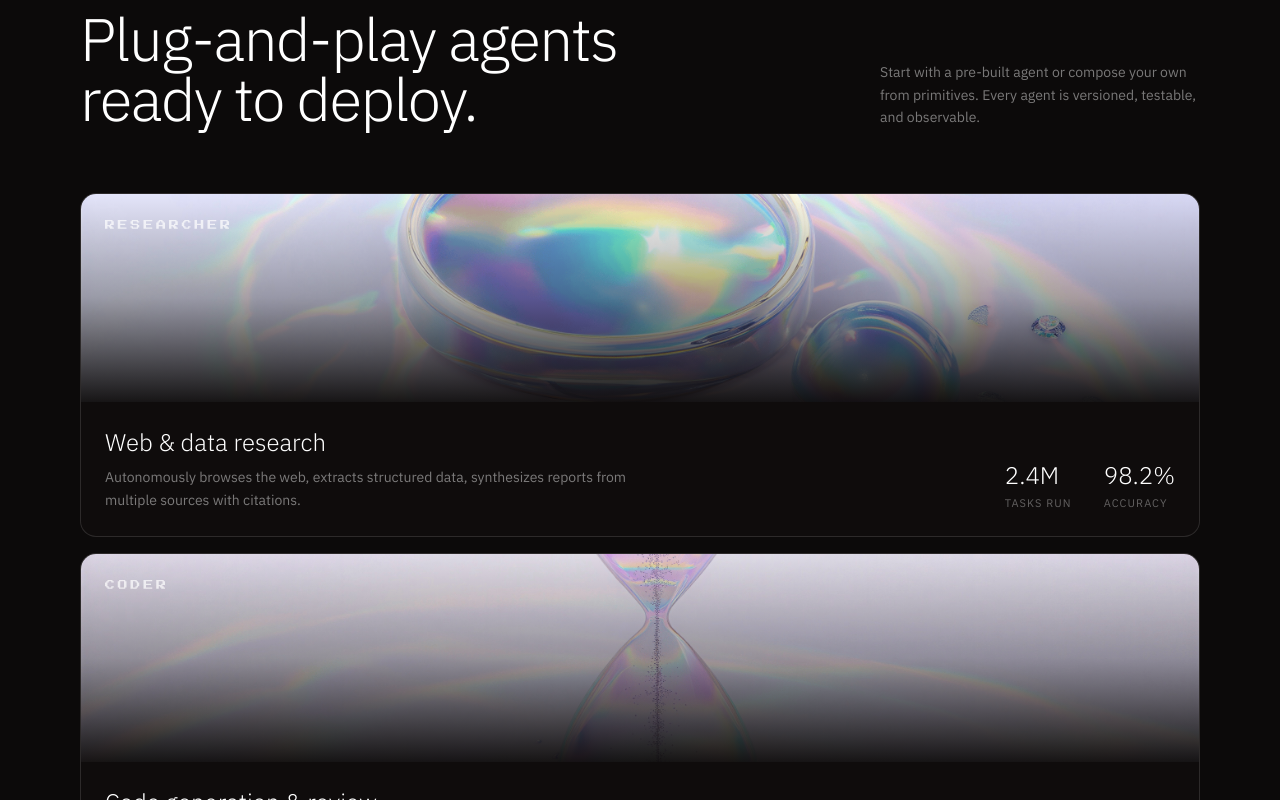
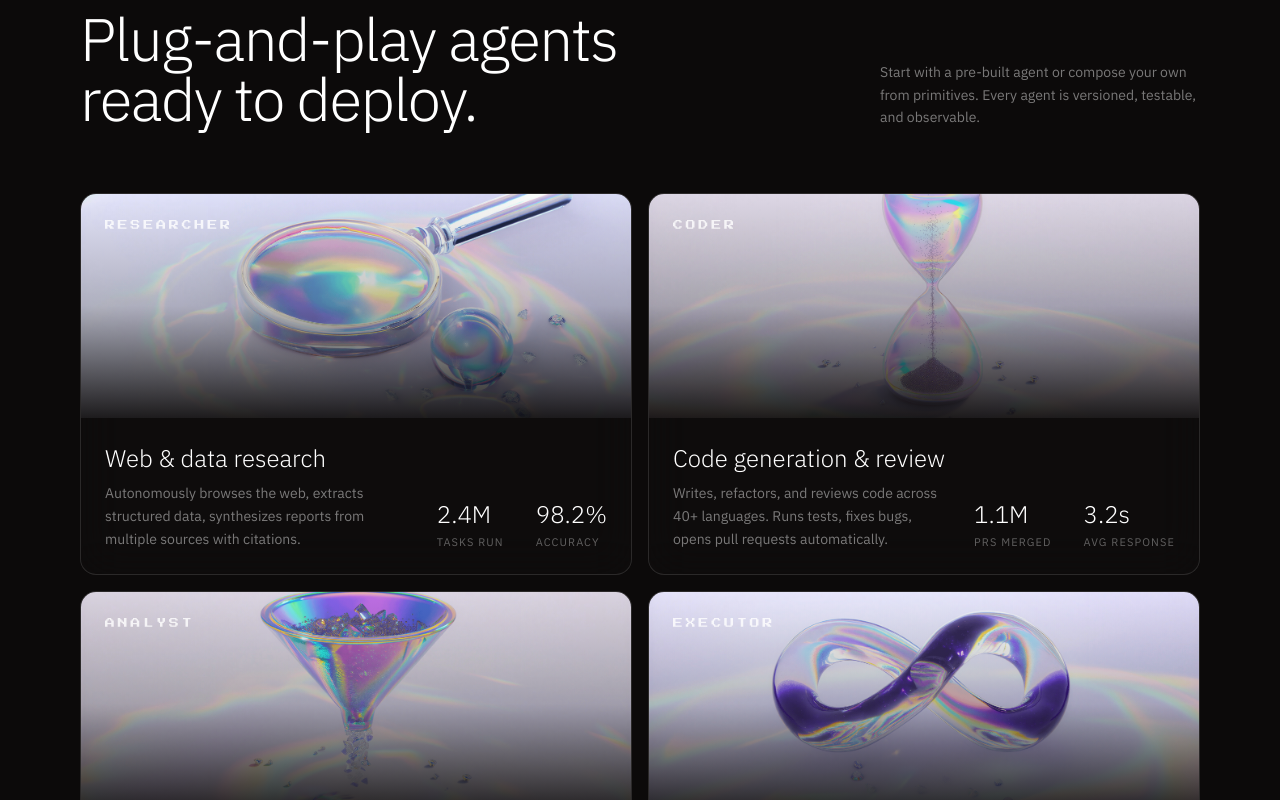
Before and after one commit to ProximaOpal/KileleMarketLink, a Next.js app: page / in a window 1280 px wide. Shown: the part 2000-2800 px from the top of the page. Built offline with nearby package versions, Linux system fonts and the light colour scheme.

Commit message:
Fix overlapping agent cards and stuck splash screen
Stop sticky stacking so agent photos, titles, and stats no longer pile on one another. Dismiss the intro overlay with CSS and keep the hero copy visible on first paint.

```diff
--- a/src/app/globals.css
+++ b/src/app/globals.css
@@ -1,5 +1,3 @@
-@import "leaflet/dist/leaflet.css";
-
 @tailwind base;
 @tailwind components;
 @tailwind utilities;
@@ -14,12 +12,14 @@
 
 html {
   scroll-behavior: smooth;
+  overflow-x: hidden;
 }
 
 body {
   color: var(--foreground);
   background: #0c0a0a;
   font-family: var(--font-display), "IBM Plex Sans", system-ui, sans-serif;
+  overflow-x: hidden;
 }
 
 .font-display {
@@ -36,7 +36,7 @@ body {
   z-index: -1;
   background:
     linear-gradient(90deg, rgba(10, 8, 8, 0.35), rgba(10, 8, 8, 0.18)),
-    url("/images/frosted-bg.jpg") center / cover no-repeat fixed;
+    url("/images/frosted-bg.jpg") center / cover no-repeat;
 }
 
 @keyframes fadeInUp {
@@ -74,6 +74,21 @@ body {
 
 .animate-marquee-right {
   animation: marqueeRight 32s linear infinite;
+}
+
+.intro-splash {
+  animation: splashHide 1.5s ease forwards;
+}
+
+@keyframes splashHide {
+  0%,
+  55% {
+    opacity: 1;
+  }
+  100% {
+    opacity: 0;
+    visibility: hidden;
+  }
 }
 
 .leaflet-container {
--- a/src/app/page.tsx
+++ b/src/app/page.tsx
@@ -15,7 +15,7 @@ import { Workflow } from "@/components/workflow";
 
 export default function Home() {
   return (
-    <div className="relative min-h-screen text-white">
+    <div className="relative isolate min-h-screen overflow-x-hidden text-white">
       <div className="frosted-backdrop" aria-hidden />
       <IntroSplash />
       <SiteNav />
--- a/src/components/agents.tsx
+++ b/src/components/agents.tsx
@@ -1,6 +1,7 @@
 "use client";
 
 import { SectionHeading } from "@/components/section-heading";
+import { GlassCard } from "@/components/glass-card";
 
 const AGENTS = [
   {
@@ -47,7 +48,7 @@ const AGENTS = [
 
 export function Agents() {
   return (
-    <section id="agents" className="border-t border-white/[0.08] px-6 py-32 md:px-12 lg:px-20">
+    <section id="agents" className="relative z-10 border-t border-white/[0.08] px-6 py-32 md:px-12 lg:px-20">
       <div className="mx-auto max-w-6xl">
         <div className="mb-16 flex flex-col gap-8 md:flex-row md:items-end md:justify-between">
           <SectionHeading
@@ -64,23 +65,26 @@ export function Agents() {
             Start with a pre-built agent or compose your own from primitives. Every agent is versioned, testable, and observable.
           </p>
         </div>
-        <div className="flex flex-col" style={{ perspective: "1400px", perspectiveOrigin: "50% 0%" }}>
-          {AGENTS.map((agent, index) => (
-            <div key={agent.name} className="sticky mb-4" style={{ top: 80 + index * 12, zIndex: 10 + index }}>
-              <div className="group relative cursor-pointer overflow-hidden rounded-2xl border border-white/[0.12] bg-[rgba(18,16,16,0.62)]">
-                <div className="relative h-52 w-full overflow-hidden">
-                  <img src={agent.image} alt={agent.name} className="h-full w-full object-cover" />
-                  <div className="absolute inset-0 bg-gradient-to-t from-[rgba(12,10,10,0.95)] via-[rgba(12,10,10,0.35)] to-transparent" />
-                  <span className="absolute left-6 top-6 font-pixel text-[10px] tracking-[0.28em] text-white/70">
+        <div className="grid grid-cols-1 gap-4 md:grid-cols-2">
+          {AGENTS.map((agent) => (
+            <GlassCard key={agent.name} className="flex flex-col">
+              <div className="relative h-48 w-full overflow-hidden sm:h-56">
+                <img
+                  src={agent.image}
+                  alt=""
+                  className="h-full w-full object-cover"
+                />
+                <div className="absolute inset-0 bg-gradient-to-t from-[rgba(12,10,10,0.92)] via-[rgba(12,10,10,0.25)] to-transparent" />
+                <span className="absolute left-6 top-6 font-pixel text-[10px] tracking-[0.28em] text-white/80">
                   {agent.name}
                 </span>
               </div>
-                <div className="grid gap-6 px-6 py-6 md:grid-cols-[1fr_auto] md:items-end">
-                  <div>
+              <div className="flex flex-1 flex-col gap-6 px-6 py-6 sm:flex-row sm:items-end sm:justify-between">
+                <div className="min-w-0">
                   <h3 className="mb-2 text-2xl font-light">{agent.title}</h3>
-                    <p className="max-w-xl text-sm leading-relaxed text-white/45">{agent.body}</p>
+                  <p className="text-sm leading-relaxed text-white/45">{agent.body}</p>
                 </div>
-                  <div className="flex gap-8">
+                <div className="flex shrink-0 gap-8">
                   {agent.stats.map((stat) => (
                     <div key={stat.label}>
                       <div className="font-display text-2xl font-light">{stat.value}</div>
@@ -89,8 +93,7 @@ export function Agents() {
                   ))}
                 </div>
               </div>
-              </div>
-            </div>
+            </GlassCard>
           ))}
         </div>
       </div>
--- a/src/components/intro-splash.tsx
+++ b/src/components/intro-splash.tsx
@@ -5,43 +5,27 @@ import { useEffect, useState } from "react";
 const LETTERS = ["A", "G", "E", "N", "T", "I", "C"];
 
 export function IntroSplash() {
-  const [visible, setVisible] = useState(true);
-  const [phase, setPhase] = useState<"in" | "out">("in");
+  const [gone, setGone] = useState(false);
 
   useEffect(() => {
-    const t1 = window.setTimeout(() => setPhase("out"), 1400);
-    const t2 = window.setTimeout(() => setVisible(false), 2100);
-    return () => {
-      window.clearTimeout(t1);
-      window.clearTimeout(t2);
-    };
+    const hide = window.setTimeout(() => setGone(true), 1600);
+    return () => window.clearTimeout(hide);
   }, []);
 
-  if (!visible) return null;
+  if (gone) return null;
 
   return (
-    <div className="pointer-events-none fixed inset-0 z-[100]" aria-hidden>
-      <div
-        className="absolute inset-0"
-        style={{
-          background: "#0c0a0a",
-          opacity: phase === "in" ? 1 : 0,
-          transition: "opacity 0.7s ease",
-        }}
-      />
+    <div className="intro-splash pointer-events-none fixed inset-0 z-[100]" aria-hidden>
+      <div className="absolute inset-0 bg-[#0c0a0a]" />
       <div className="absolute inset-0 flex items-center justify-center">
         <div className="flex" style={{ gap: "0.06em" }}>
-          {LETTERS.map((letter, i) => (
+          {LETTERS.map((letter) => (
             <span
               key={letter}
               className="select-none font-sans font-bold leading-none text-white"
               style={{
-                fontSize: "calc((100vw - 64px) / 7)",
+                fontSize: "clamp(2.5rem, 12vw, 8rem)",
                 letterSpacing: "0.05em",
-                opacity: phase === "in" ? 1 : 0,
-                filter: phase === "in" ? "blur(0px)" : "blur(36px)",
-                transform: phase === "in" ? "translateY(0)" : "translateY(48px)",
-                transition: `opacity 0.7s ease ${i * 40}ms, filter 0.7s ease ${i * 40}ms, transform 0.7s ease ${i * 40}ms`,
               }}
             >
               {letter}
--- a/src/components/platform.tsx
+++ b/src/components/platform.tsx
@@ -6,7 +6,7 @@ import { GlassCard } from "@/components/glass-card";
 
 export function Platform() {
   return (
-    <section id="platform" className="px-6 py-32 md:px-12 lg:px-20">
+    <section id="platform" className="relative z-10 px-6 py-32 md:px-12 lg:px-20">
       <div className="mx-auto max-w-6xl">
         <div className="mb-16">
           <SectionHeading
--- a/src/components/task-marquee.tsx
+++ b/src/components/task-marquee.tsx
@@ -27,7 +27,7 @@ const ROW_B = [
 function MarqueeRow({ items, reverse }: { items: string[]; reverse?: boolean }) {
   const doubled = [...items, ...items];
   return (
-    <div className={`flex border-b border-white/[0.08] ${reverse ? "animate-marquee-right" : "animate-marquee-left"}`}>
+    <div className={`flex w-max border-b border-white/[0.08] ${reverse ? "animate-marquee-right" : "animate-marquee-left"}`}>
       {doubled.map((item, i) => (
         <div key={`${item}-${i}`} className="flex shrink-0 items-center gap-6 border-r border-white/[0.08] px-10 py-5">
           <span className="h-1.5 w-1.5 shrink-0 rounded-full bg-white/25" />
--- a/src/components/workflow.tsx
+++ b/src/components/workflow.tsx
@@ -30,7 +30,7 @@ const STEPS = [
 
 export function Workflow() {
   return (
-    <section id="workflow" className="border-t border-white/[0.08] px-6 py-32 md:px-12 lg:px-20">
+    <section id="workflow" className="relative z-10 border-t border-white/[0.08] px-6 py-32 md:px-12 lg:px-20">
       <div className="mx-auto max-w-6xl">
         <div className="mb-16">
           <SectionHeading
```
Also changed, not shown: src/components/hero.tsx (+6 -33 lines). Lines whose indentation alone changed are shown as unchanged.
